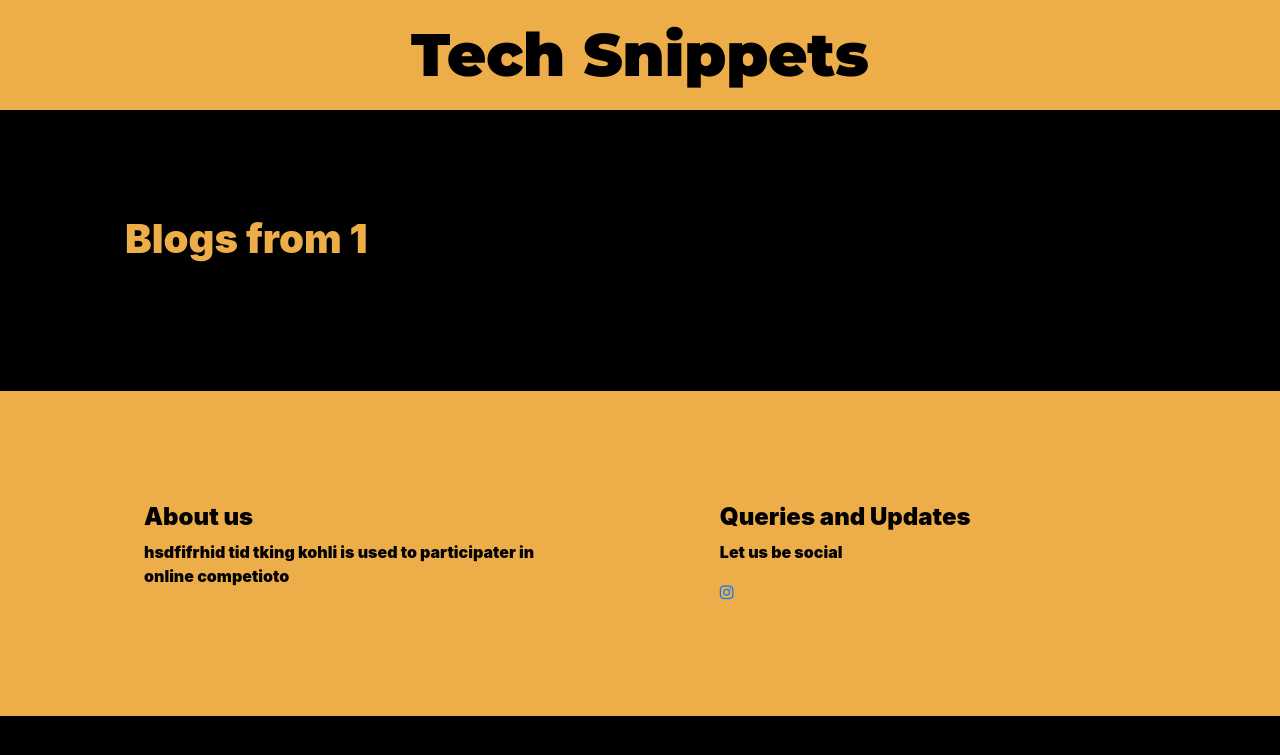
After one commit to ksharinarayanan/tech-snippets, a Django app: page /1/ in a window 1280 px wide. The commit adds this page. Shown: the top 755 px of the page. Run offline with Django 3.2, Linux system fonts and the light colour scheme; data that the repository does not hold is empty; some libraries are stand-ins or nearby versions.

Commit message:
Added comments feature and author page

```diff
--- a/TechSnippets/urls.py
+++ b/TechSnippets/urls.py
@@ -18,7 +18,8 @@ from django.urls import path
 
 from pages.views import home_view
 from blog.views import blog_view
-from blog.views import blog_detail_view
+from blog.views import blog_detail_view, author_view
+
 
 from . import settings
 
@@ -32,6 +33,7 @@ urlpatterns = [
     path('', home_view),
     #path('blog/', blog_view),
     path('blog/<int:id>/', blog_detail_view),
+    path('<str:author>/', author_view)
 
 ]
 
--- a/blog/models.py
+++ b/blog/models.py
@@ -1,10 +1,11 @@
 from django.db import models
 
+#from comments.models import Comments
 # Create your models here.
 class Blog(models.Model):
     title       =   models.CharField(max_length=60)
     author      =   models.CharField(max_length=30, null=True)
-    date        =   models.DateTimeField(auto_now=False, auto_now_add=True)
+    date        =   models.DateField(auto_now_add=True)
     summary     =   models.TextField(blank=True, null=True)
     description =   models.TextField(blank=False, null=True)
     image       =   models.ImageField(upload_to='posts/', blank=False, null=True)
--- /dev/null
+++ b/blog/templates/author/author.html
@@ -0,0 +1,58 @@
+{% extends 'base.html' %}
+{% load static %}
+{% block head %}
+<meta charset="UTF-8">
+<meta name="viewport" content="width=device-width, initial-scale=1.0">
+<meta http-equiv="X-UA-Compatible" content="ie=edge">
+<title>Story Page Template</title>
+
+
+
+
+<link rel="stylesheet" href="https://stackpath.bootstrapcdn.com/bootstrap/4.3.1/css/bootstrap.min.css"
+    integrity="sha384-ggOyR0iXCbMQv3Xipma34MD+dH/1fQ784/j6cY/iJTQUOhcWr7x9JvoRxT2MZw1T" crossorigin="anonymous">
+
+
+<link rel="stylesheet" href="https://cdnjs.cloudflare.com/ajax/libs/font-awesome/4.7.0/css/font-awesome.min.css">
+
+<link rel="stylesheet" href="{% static 'css/author.css' %}">
+<!-- <link rel="stylesheet" href="{% static 'css/landingpage.css' %}"> -->
+{% endblock %}
+
+{% block body %}
+<div id="scrolling-header">
+    <p>Tech Snippets</p>
+</div>
+
+<div class="blog" style="margin-top:200px;padding:15px 15px 100px;font-size:30px; overflow:
+hidden;" id="blog">
+    <h1>Blogs from {{ author }}</h1>
+    {% for blog in blogs %}
+    <div class="row" style="padding-bottom: 60px;">
+
+        <div class="col-xs-2 col-md-1"> </div>
+        <div class="panel1">
+            <div class="col-md-10 col-xs-2" onclick="location.href='/blog/{{ blog.id}}/'"
+                style="cursor: pointer;">
+
+                <div class="row">
+                    <div class=" col-md-4 col-xs-2 ">
+                        {{ blog.title }}
+                    </div>
+                    <div class="col-md-5  col-xs-2">
+                        {{ blog.summary }}
+                    </div>
+                    <div class="col-md-3 col-xs-2">
+                        <img src="{{ blog.image.url }}" alt="" width="100%" height="100%">
+                    </div>
+                </div>
+
+            </div>
+        </div>
+
+        <div class=" col-md-1 col-xs-2 "> </div>
+    </div>
+    {% endfor %}
+</div>
+
+{% endblock %}
--- a/blog/views.py
+++ b/blog/views.py
@@ -1,13 +1,17 @@
 from django.shortcuts import render, get_object_or_404
+from django.db.models import Q
+
+from django import forms
 
 from .models import Blog
+from comments.models import Comments
 
 from comments.forms import CommentForm
 from comments.models import Comments
 
 # Create your views here.
 def blog_view(request):
-    obj = Blog.objects.all().order_by('date').reverse()
+    obj = Blog.objects.all().order_by('id').reverse()
 
     content = {
         'blogs' : obj,
@@ -18,16 +22,36 @@ def blog_view(request):
 def blog_detail_view(request, id):
     #obj = Blog.objects.get(id=id)
     obj = get_object_or_404(Blog, id=id)
-    all_obj = Blog.objects.all().order_by('date').reverse()[:3]
+    comments = Comments.objects.filter(blog=obj).order_by('dateTime').reverse()
+    all_obj = Blog.objects.exclude(id=obj.id).order_by('id').reverse()[:3]
+    new_comment = {}
+    if request.method == "POST":
+        comment_form = CommentForm(request.POST)
+        if comment_form.is_valid():
+            #print(comment_form.cleaned_data)
+            data = comment_form.cleaned_data
+            data['blog'] = obj
+            #print(data)
+            Comments.objects.create(**data)
+            new_comment = data
+    else:
+        comment_form = CommentForm()
 
-    comment_form = CommentForm()
-
-    if request.method == "POST":
-        print("hi")
 
     content = {
         'blog' : obj,
+        'comments' : comments,
         'all_blogs' : all_obj,
         'form' : comment_form,
+        'new_comment' : new_comment
     }
     return render(request, "blog/story.html", content)
+
+def author_view(request, author):
+    blogs = Blog.objects.filter(author=author).order_by('id').reverse()
+    #print(blogs)
+    content = {
+        'author' : author,
+        'blogs' : blogs,
+    }
+    return render(request, 'author/author.html', content)
--- a/comments/forms.py
+++ b/comments/forms.py
@@ -15,7 +15,7 @@ class CommentForm(forms.Form):
             "id" : "exampleFormControlInput1",
         }
     ))
-    comment =   forms.CharField(required=False, widget=forms.Textarea(
+    comment =   forms.CharField(widget=forms.Textarea(
         attrs={
             "name" : "comment",
             "class" : "form-control",
--- a/pages/views.py
+++ b/pages/views.py
@@ -5,9 +5,9 @@ from blog.models import Blog
 
 # Create your views here.
 def home_view(request, *args, **kwargs):
-    featured = Blog.objects.all().order_by('date').reverse()[:1]
+    featured = Blog.objects.all().order_by('id').reverse()[:1]
 
-    trending = Blog.objects.all().order_by('date').reverse()
+    trending = Blog.objects.all().order_by('id').reverse()
 
     content = {
         'featured' : featured,
--- /dev/null
+++ b/static/css/author.css
@@ -0,0 +1,123 @@
+@import url('https://fonts.googleapis.com/css?family=Oswald&display=swap');
+@import url('https://fonts.googleapis.com/css?family=Montserrat:900&display=swap');
+
+@import url('https://fonts.googleapis.com/css?family=Courier+Prime:700&display=swap');
+@import url('https://fonts.googleapis.com/css?family=Arvo:700&display=swap');
+.blog .row .col-md-10 {
+    background-color: #EDAE49;
+
+    align-content: center;
+    padding: 20px 20px;
+
+    border-radius: 25px;
+    border-color: black;
+    border-top-color: black;
+    margin: 0px auto;
+
+
+}
+
+
+.blog h1 {
+    font-family: -apple-system-caption1, BlinkMacSystemFont, sans-serif;
+    font-weight: 900;
+    color: #EDAE49;
+    padding-bottom: 0.5em;
+    margin-left: 110px;
+
+}
+
+.col-md-10:hover {
+
+    box-shadow: 0px 7px 15px #C9871C;
+    ;
+    border-block-end-style: none;
+}
+
+.col-md-10 .row .col-md-5 {
+    font-size: 20px;
+    font-family: -apple-system-caption1, BlinkMacSystemFont, sans-serif;
+    font-weight: 900;
+    color: black;
+    width: fit-content;
+
+}
+
+.col-md-10 .row .col-md-4 {
+    color: black;
+    font-family: -apple-system-caption1, BlinkMacSystemFont, sans-serif;
+    font-weight: 900;
+    overflow-wrap: break-word;
+
+}
+
+:root {
+    --bggradient: linear-gradient(to right, #008040, #00bf60);
+}
+
+.dat {
+    color: #EDAE49;
+    font-family: -apple-system-headline, BlinkMacSystemFont, sans-serif;
+    font-weight: 900;
+
+}
+#scrolling-header {
+    text-align: center;
+    background-color: #EDAE49;
+    color: black;
+    font-size: 50px;
+    font-weight: bold;
+    padding: 10px 10px;
+    z-index: 1;
+    font-weight: bold;
+    position: fixed;
+
+    top: 0;
+    width: 100%;
+    transition: 0.2s;
+
+    font-family: 'Montserrat', sans-serif;
+
+}
+body {
+    background-color: black;
+}
+
+
+footer .textmo p {
+    color: black;
+    font-family: -apple-system-body, BlinkMacSystemFont, sans-serif;
+    font-weight: lighter;
+
+}
+
+footer {
+    background: rgba(0, 0, 0, 0.815);
+    overflow-x: hidden;
+    margin-left: 20vim;
+    padding: 14vmin 18vmin;
+    font-family: -apple-system-headline, BlinkMacSystemFont, sans-serif;
+    font-weight: 900;
+}
+
+footer .fo {
+    color: black;
+    font-family: -apple-system-caption, BlinkMacSystemFont, sans-serif;
+    font-weight: 900;
+
+}
+footer {
+    background-color: #EDAE49;
+    color: black;
+}
+
+footer p>span {
+    color: #ff512f;
+}
+
+footer h4 {
+    color: black;
+}
+#aaa {
+    margin-left: 150px;
+}
--- a/static/css/landingpage.css
+++ b/static/css/landingpage.css
@@ -294,8 +294,6 @@ footer h4 {
 }
 
 
-
-
 .blog h1 {
     font-family: -apple-system-caption1, BlinkMacSystemFont, sans-serif;
     font-weight: 900;
--- a/static/css/story.css
+++ b/static/css/story.css
@@ -14,6 +14,7 @@
     font-weight: 900;
 
 }
+
 
 #scrolling-header {
     text-align: center;
@@ -350,6 +351,10 @@ footer h4 {
     color: black;
 }
 
+.errorlist{
+    color: white;
+}
+
 /*
 
 .hola .row {
--- a/templates/base.html
+++ b/templates/base.html
@@ -29,7 +29,36 @@
 
         {% block body %}
         {% endblock %}
-    </div>
+        <footer>
+            <div class="container-fluid p-0">
+                <div class="row text-left">
+                    <div class="col-md-5 col-sm-5">
+                        <h4 class="fo">About us</h4>
+                        <p class="textmo">hsdfifrhid tid tking kohli is used to participater in online competioto</p>
+
+
+                    </div>
+                    <div class="col-md-5 col-sm-5" id="aaa">
+                        <h4 class="fo">Queries and Updates</h4>
+
+
+                        <p class="textmo">Let us be social</p>
+                        <div class="column text-light">
+                            <!-- <a href="https://www.google.com"><i class="fa fa-facebook-f"></i></a> -->
+                            <a href="https://www.instagram.com/tech_snippets/"><i class="fa fa-instagram"></i></a>
+                            <!-- <i class="fa fa-twitter"></i>
+                            <i class="fa fa-youtube"></i> -->
+                        </div>
+                    </div>
+
+
+
+
+                </div>
+            </div>
+
+
+        </footer>
     <script>
         // When the user scrolls down 50px from the top of the document, resize the scrolling-header's font size
 
@@ -42,7 +71,7 @@
         function scrollFunction() {
             if (document.body.scrollTop > 50 || document.documentElement.scrollTop > 50) {
                 document.getElementById("scrolling-header").style.fontSize = "25px";
-                document.getElementById("scrolling-header").innerHTML = "Tech Snippets - Blog for Technophile"
+                document.getElementById("scrolling-header").innerHTML = "Tech Snippets - Blog for Technophiles"
                 document.getElementById("scrolling-header").style.textAlign = "left";
                 //document.getElementById("scrolling-header").style.backgroundColor = "#FF331F";
 
--- a/templates/home/landingpage.html
+++ b/templates/home/landingpage.html
@@ -179,7 +179,7 @@ hidden;" id="blog">
     </div>
     {% endfor %}
 </div>
-<footer>
+<!-- <footer>
     <div class="container-fluid p-0">
         <div class="row text-left">
             <div class="col-md-5 col-sm-5">
@@ -208,7 +208,7 @@ hidden;" id="blog">
     </div>
 
 
-</footer>
+</footer> -->
 <style>
     #scrolling-header {
         background-color: black;
```
Also changed, not shown: blog/templates/blog/story.html (+32 -6 lines), comments/models.py (+9 -3 lines), blog/migrations/0011_auto_20191226_0852.py (added), comments/migrations/0001_initial.py, comments/migrations/0002_comments_blog.py (added), media/posts/Screenshot_1.png (added), media/posts/Screenshot_1_WvsXORz.png (added), media/posts/Screenshot_1_it5RZ5K.png (added), media/posts/dhoni_i5CbiV6.jpg (added).
